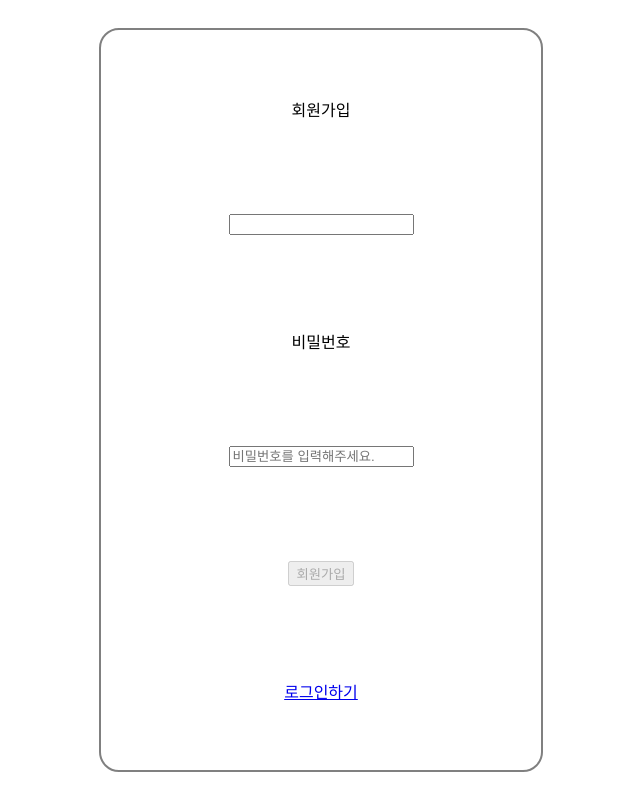
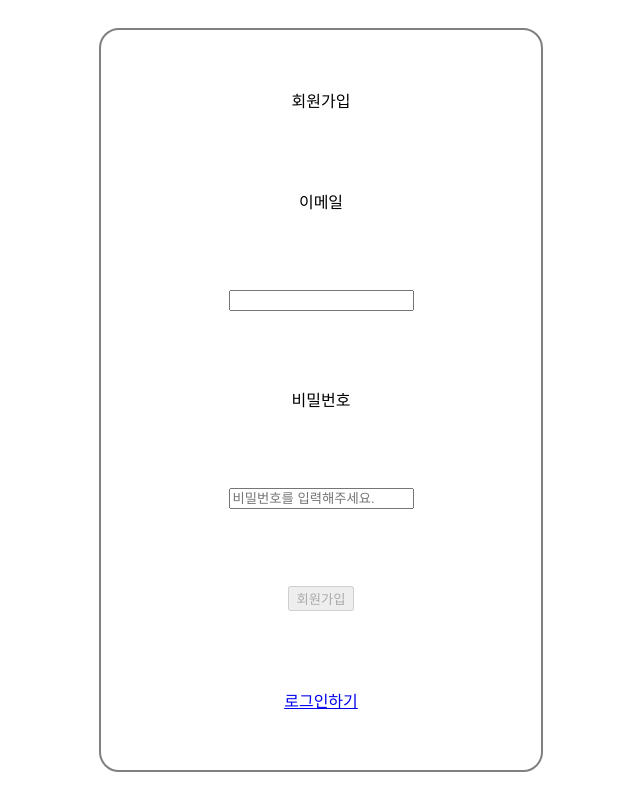
Before and after one commit to 2hakjoon/wanted-pre-onboarding-challenge-fe-1, a React (Create React App) app: page /join in a window 1280 px wide. Shown: the whole page, without its empty margins (319-959 px from the left). Built offline with nearby package versions, Linux system fonts and the light colour scheme.

Commit message:
REFACTOR - sign up submit logic, html attribute, folder

```diff
--- a/src/App.tsx
+++ b/src/App.tsx
@@ -1,7 +1,7 @@
 import React from 'react';
 import { BrowserRouter as Router, Route, Routes } from 'react-router-dom';
 import styled from 'styled-components';
-import SignUpScreen from './screen/SignUpScreen';
+import SignUpScreen from './screen/sign-up/SignUpScreen';
 import LoginScreen from './screen/LoginScreen';
 import { routes } from './screen/routes';
 
--- a/src/screen/SignUpScreen.tsx
+++ b/src/screen/sign-up/SignUpScreen.tsx
@@ -1,10 +1,10 @@
-import { useMutation, useQuery } from '@tanstack/react-query';
+import { useMutation } from '@tanstack/react-query';
 import React from 'react';
 import { useForm } from 'react-hook-form';
 import { useNavigate } from 'react-router-dom';
 import styled from 'styled-components';
-import { apiSignUp, SignUpResponse } from '../api/Auth/signUp';
-import { emailPattern, passwordPattern } from '../common/constants/regex';
+import { apiSignUp, SignUpResponse } from '../../api/Auth/signUp';
+import { emailPattern, passwordPattern } from '../../common/constants/regex';
 
 const Wrapper = styled.section`
   display: flex;
@@ -25,16 +25,19 @@ const Wrapper = styled.section`
   }
 `;
 
+interface FormProps {
+  email: string;
+  password: string;
+}
+
 function SignUpScreen() {
-  const { register, getValues, formState } = useForm({ mode: 'onChange', criteriaMode: 'all' });
+  const { register, getValues, formState, handleSubmit } = useForm<FormProps>({ mode: 'onChange' });
   const navigate = useNavigate();
 
-  const { data, mutate } = useMutation(apiSignUp);
+  const { mutate } = useMutation(apiSignUp);
 
-  const joinHandler = (e: any) => {
-    e.preventDefault();
-
-    const onSuccess = ({ message, details, token }: SignUpResponse) => {
+  const joinHandler = ({ email, password }: FormProps) => {
+    const onSuccess = ({ details, token }: SignUpResponse) => {
       if (details) {
         window.alert(details);
         return;
@@ -47,12 +50,10 @@ function SignUpScreen() {
       }
     };
 
-    mutate({ email: getValues('email'), password: getValues('password') }, { onSuccess });
+    mutate({ email, password }, { onSuccess });
   };
 
   const isFullFilled = () => {
-    console.log(formState.errors.email, formState.errors.password, Object.keys(getValues()).length);
-
     return (
       Boolean(formState.errors.email?.type) === true ||
       Boolean(formState.errors.password?.type) === true ||
@@ -62,11 +63,13 @@ function SignUpScreen() {
 
   return (
     <Wrapper>
-      <form>
+      <form onSubmit={handleSubmit(joinHandler)}>
         <span className="text-head">회원가입</span>
+        <span>이메일</span>
         <input {...register('email', { pattern: emailPattern, required: true })} />
         <span>비밀번호</span>
         <input
+          type="password"
           {...register('password', { pattern: passwordPattern, required: true })}
           className="input"
           data-cy="input-password"
@@ -77,7 +80,6 @@ function SignUpScreen() {
           className="btn-login"
           type="submit"
           data-cy="button-join"
-          onClick={(e) => joinHandler(e)}
         >
           회원가입
         </button>
```
